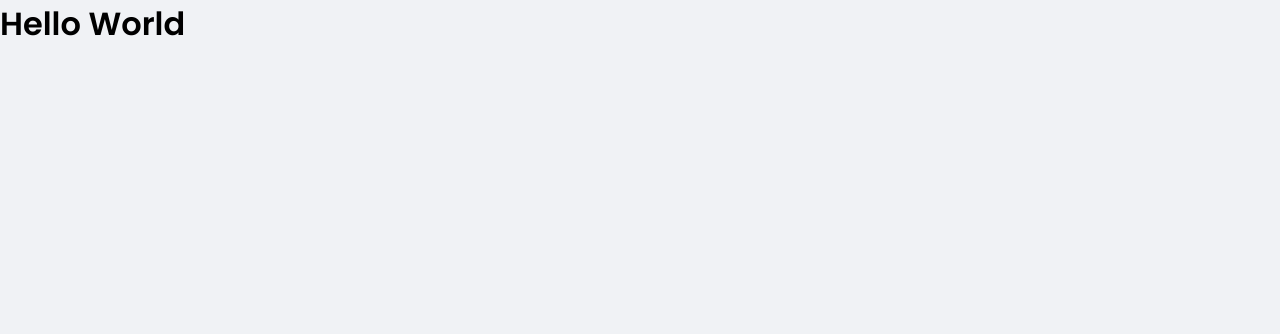
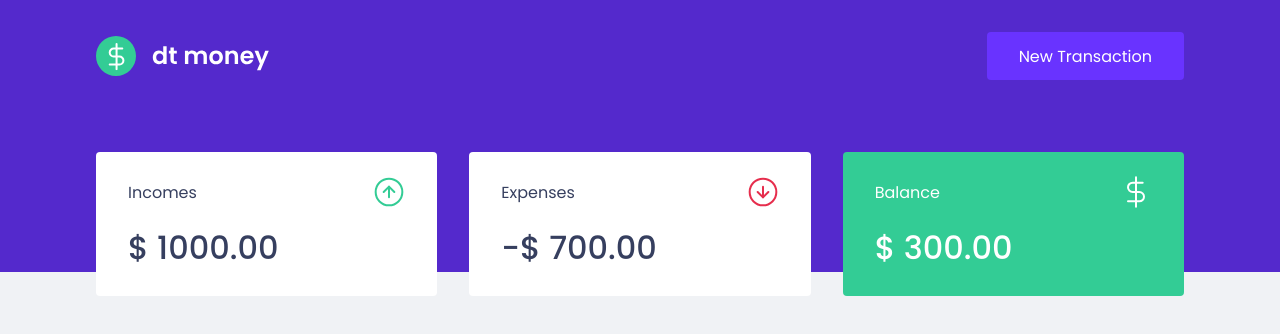
Before and after one commit to edsonsantosilva/MoneyManager, a React (Create React App) app: page / in a window 1280 px wide. Shown: the top 334 px of the page. Built offline with nearby package versions, Linux system fonts and the light colour scheme.

Commit message:
Creating summary and dashboard
Creating the components for Dashboard, Summary, Header and the styles for each one of the components

```diff
--- a/public/index.html
+++ b/public/index.html
@@ -10,7 +10,7 @@
     <link rel="shortcut icon" href="favicon.png" type="image/png">
 
     <title>DT Money</title>
-    <link href="https://fonts.googleapis.com/css2?family=Poppins:wght@400;600&display=swap" rel="stylesheet">
+    <link href="https://fonts.googleapis.com/css2?family=Poppins:wght@400;500;600&display=swap" rel="stylesheet">
   </head>
   <body>
     <noscript>You need to enable JavaScript to run this app.</noscript>
--- a/src/App.tsx
+++ b/src/App.tsx
@@ -1,10 +1,13 @@
+import { Dashboard } from "components/Dashboard";
+import { Header } from "./components/Header";
 import { GlobalStyle } from "./styles/global";
 
 export function App() {
   return (
-    <div className="App">
-      <h1>Hello World</h1>
+    <>
+      <Header />
+      <Dashboard />
       <GlobalStyle />
-    </div>
+    </>
   );
 }
--- /dev/null
+++ b/src/components/Dashboard/index.tsx
@@ -0,0 +1,10 @@
+import { Summary } from "components/Summary"
+import { Container } from "./styles"
+
+export function Dashboard() {
+	return (
+		<Container >
+			<Summary />
+		</Container>
+	)
+}
--- /dev/null
+++ b/src/components/Dashboard/styles.ts
@@ -0,0 +1,8 @@
+import styled from "styled-components";
+
+export const Container = styled.main`
+	max-width: 1120px;
+	margin: 0 auto;
+	padding: 2.5rem 1rem;
+
+`
--- /dev/null
+++ b/src/components/Header/index.tsx
@@ -0,0 +1,15 @@
+import logoImg from 'assets/logo.svg'
+import { Container, Content } from './styles'
+
+export function Header() {
+	return (
+		<Container>
+			<Content>
+				<img src={logoImg} alt="dt money" />
+				<button type="button">
+					New Transaction
+				</button>
+			</Content>
+		</Container>
+	)
+}
--- /dev/null
+++ b/src/components/Header/styles.ts
@@ -0,0 +1,30 @@
+import styled from 'styled-components'
+
+export const Container = styled.header`
+	background: var(--blue);
+`
+
+export const Content = styled.div`
+	max-width: 1120px;
+	margin: 0 auto;
+
+	padding: 2rem 1rem 12rem;
+	display: flex;
+	align-items: center;
+	justify-content: space-between;
+
+	button {
+		font-size: 1rem;
+		color: #fff;
+		background: var(--blue-light);
+		border: 0;
+		padding: 0 2rem;
+		border-radius: 0.25rem;
+		height: 3rem;
+
+		transition: filter 0.2s;
+		&:hover {
+			filter: brightness(0.9);
+		}
+	}
+`
--- /dev/null
+++ b/src/components/Summary/index.tsx
@@ -0,0 +1,32 @@
+import incomeImage from "assets/income.svg"
+import outcomeImage from "assets/outcome.svg"
+import totalImage from "assets/total.svg"
+import { Container } from "./styles";
+
+export function Summary() {
+	return (
+		<Container>
+			<div>
+				<header>
+					<p>Incomes</p>
+					<img src={incomeImage} alt="incomes" />
+				</header>
+				<strong>$ 1000.00</strong>
+			</div>
+			<div>
+				<header>
+					<p>Expenses</p>
+					<img src={outcomeImage} alt="expenses" />
+				</header>
+				<strong>-$ 700.00</strong>
+			</div>
+			<div className="highlight-background">
+				<header>
+					<p>Balance</p>
+					<img src={totalImage} alt="balance" />
+				</header>
+				<strong>$ 300.00</strong>
+			</div>
+		</Container>
+	)
+}
--- /dev/null
+++ b/src/components/Summary/styles.ts
@@ -0,0 +1,35 @@
+import styled from "styled-components";
+
+export const Container = styled.div`
+	display: grid;
+	grid-template-columns: repeat(3, 1fr);
+	gap: 2rem;
+	margin-top: -10rem;
+
+	div {
+		background: var(--shape);
+		padding: 1.5rem 2rem;
+		border-radius: 0.25rem;
+		color: var(--text-title);
+
+		header {
+			display: flex;
+			align-items: center;
+			justify-content: space-between;
+		}
+
+		strong {
+			display: block;
+			margin-top: 1rem;
+			font-size: 2rem;
+			font-weight: 500;
+			line-height: 3rem;
+		}
+
+		&.highlight-background {
+			background: var(--green);
+			color: #fff;
+		}
+	}
+
+`
--- a/src/styles/global.ts
+++ b/src/styles/global.ts
@@ -4,6 +4,7 @@ export const GlobalStyle = createGlobalStyle`
 	:root {
 		--background: #f0f2f5;
 		--red: #E52E40;
+		--green: #33cc95;
 		--blue: #5429CC;
 		--blue-light: #6933FF;
 		--text-title: #363F5F;
--- a/tsconfig.json
+++ b/tsconfig.json
@@ -6,6 +6,7 @@
       "dom.iterable",
       "esnext"
     ],
+    "baseUrl": "src",
     "allowJs": true,
     "skipLibCheck": true,
     "esModuleInterop": true,
```
